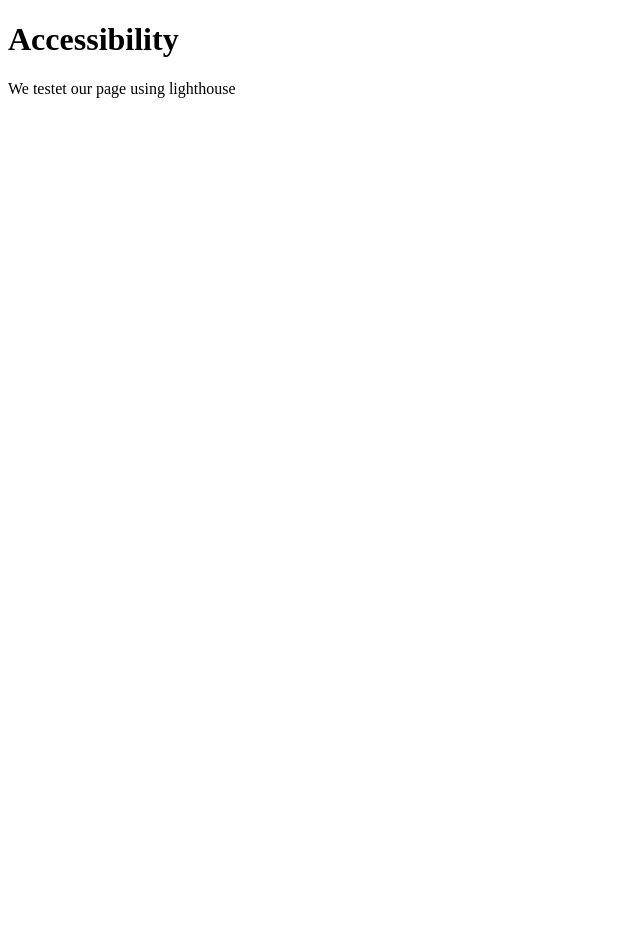
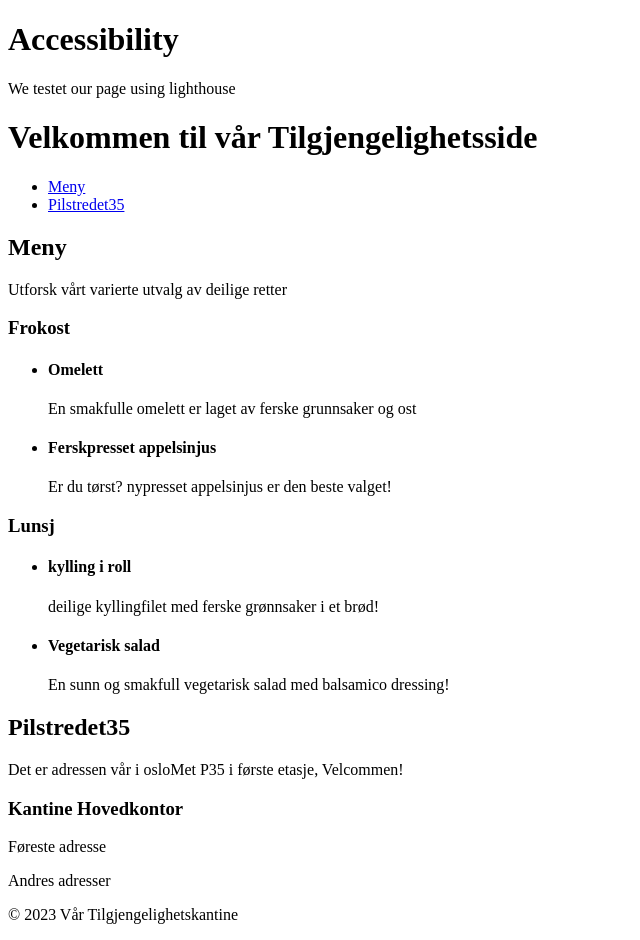
Before and after one commit to NoorDibo/MyCampus, a plain HTML site: page Accessibility.html in a window 1280 px wide. Shown: the whole page, without its empty margins (0-640 px from the left). Before the commit the page ends 800 px from the top, so only its background shows below. Drawn offline with Linux system fonts and the light colour scheme.

Commit message:
redigert accessibility filen.

```diff
--- a/Accessibility.html
+++ b/Accessibility.html
@@ -4,9 +4,60 @@
     <meta charset="UTF-8">
     <meta name="viewport" content="width=device-width, initial-scale=1.0">
     <title>Accessibility</title>
+    <style>/*Legg til css style her*/</style>
 </head>
 <body>
     <h1>Accessibility</h1>
     <p>We testet our page using lighthouse</p>
+    <header>
+        <h1>Velkommen til vår Tilgjengelighetsside</h1>
+        <nav>
+            <ul>
+                <li><a href="#menu">Meny</a></li>
+                <li><a href="location">Pilstredet35</a></li>
+            </ul>
+        </nav>
+    </header>
+    <main id="main-content">
+        <section id="menu">
+            <h2>Meny</h2>
+            <p>Utforsk vårt varierte utvalg av deilige retter</p>
+            <h3>Frokost</h3>
+            <ul>
+                <li>
+                    <h4>Omelett</h4>
+                    <p>En smakfulle omelett er laget av ferske grunnsaker og ost</p>
+                </li>
+                <li>
+                    <h4>Ferskpresset appelsinjus</h4>
+                    <p>Er du tørst? nypresset appelsinjus er den beste valget!</p>
+
+                </li>
+            </ul>
+            <h3>Lunsj</h3>
+            <ul>
+                <li>
+                    <h4>kylling i roll</h4>
+                    <p>deilige kyllingfilet med ferske grønnsaker i et brød!</p>
+                </li>
+                <li>
+                    <h4>Vegetarisk salad</h4>
+                    <p>En sunn og smakfull vegetarisk salad med balsamico dressing!</p>
+                </li>
+            </ul>
+        </section>
+        <section id="locations">
+            <h2>Pilstredet35</h2>
+            <p>Det er adressen vår i osloMet P35 i første etasje, Velcommen!  </p>
+            <h3>Kantine Hovedkontor</h3>
+            <adresse>
+                <p>Føreste adresse</p>
+                <p>Andres adresser</p>
+            </adresse>
+        </section>
+    </main>
+    <footer>
+        <p>&copy; 2023 Vår Tilgjengelighetskantine</p>
+    </footer>
 </body>
 </html>
```
